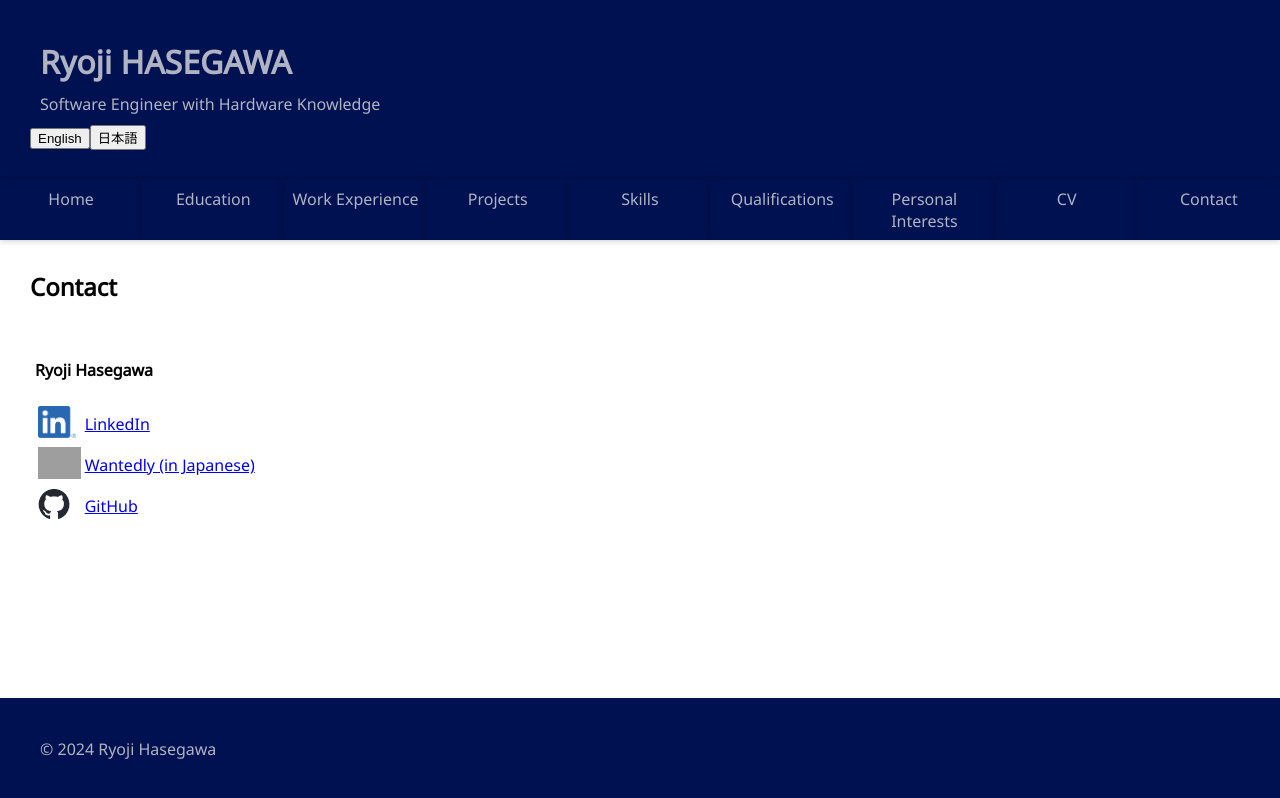
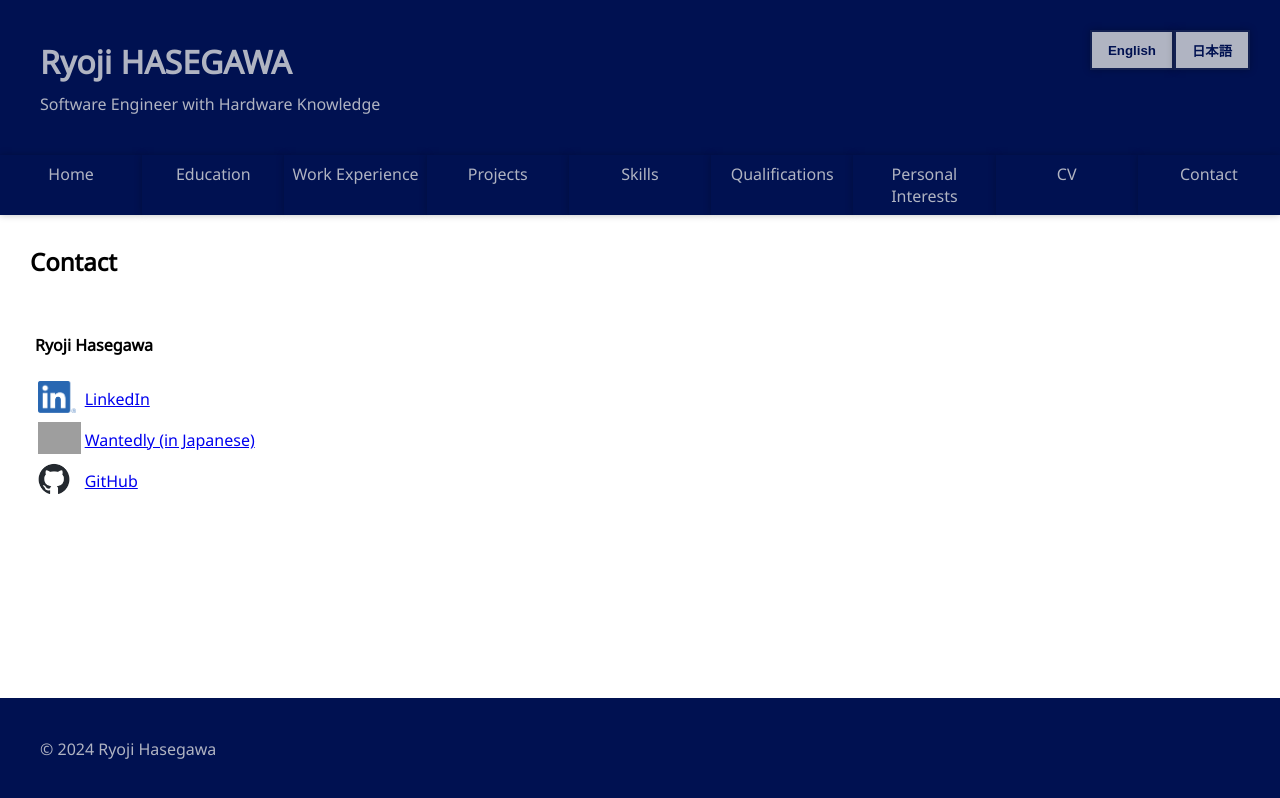
Before and after one commit to ryohassay/ryohassay.github.io, a React (Create React App) app: page /en/contact in a window 1280 px wide. Built offline with nearby package versions, Linux system fonts and the light colour scheme; grey boxes are pictures that could not be loaded.

Commit message:
Fix the language button design

```diff
--- a/src/App.css
+++ b/src/App.css
@@ -19,7 +19,12 @@ h3 {
     color: #b0b4c2;
     background-color: #001151;
     padding: 30px;
+    display: flex;
+}
 
+.header-title {
+    display: block;
+    width: 400px;
 }
 
 .title {
@@ -28,6 +33,33 @@ h3 {
 
 .sub-title {
     margin: 10px;
+}
+
+.lang-select {
+    width: calc(100% - 400px);
+    display: flex;
+    justify-content: flex-end;
+}
+
+.lang-button {
+    text-align: center;
+    vertical-align: middle;
+    text-decoration: none;
+    height: 40px;
+    padding: 0.5rem 1rem;
+    font-weight: bold;
+    border: 2px solid #132052;
+    box-shadow: 0px 0px 7px 0px rgba(0, 0, 0, 0.25);
+    color: #001151;
+    background-color: #b0b4c2;
+    transition: 0.3s;
+    cursor : pointer;
+}
+
+.lang-button:hover {
+    color: #b0b4c2;
+    background: #001768;
+    text-decoration: underline
 }
 
 .page-index-container {
@@ -39,7 +71,6 @@ h3 {
     padding: 0.5rem;
     border: 10px;
     text-align: center;
-    /* text-decoration: none; */
     border-color: white;
     background-color: #001151;
     box-shadow: 0px 0px 7px 0px rgba(0, 0, 0, 0.25);
--- a/src/components/Header.tsx
+++ b/src/components/Header.tsx
@@ -18,12 +18,12 @@ const Header = ({ path }: HeaderPropsType) => {
 
     return (
         <div className="header-container">
-            <>
+            <div className="header-title">
                 <Title />
                 <div className="sub-title">
                     {t("title")}
                 </div>
-            </>
+            </div>
 
             <div className="lang-select">
                 <Link to={"/en" + path}>
--- a/src/pages/ContactPage.tsx
+++ b/src/pages/ContactPage.tsx
@@ -24,9 +24,12 @@ const ContactPage = ({ pagesJson }: PageIndexType) => {
             <div className="main">
                 <h4>{t("contactPage.name")}</h4>
                 <table className="service-table">
-                    <ContactCard logoUrl={LinkedInUrl} serviceName="LinkedIn" address="https://www.linkedin.com/in/ryoji-hasegawa/"/>
-                    <ContactCard logoUrl={WantedlyUrl} serviceName={t("contactPage.wantedly")} address="https://www.wantedly.com/id/ryoji_hasegawa"/>
-                    <ContactCard logoUrl={GitHubUrl} serviceName="GitHub" address="https://github.com/ryohassay"/>
+                    <tbody>
+                        <ContactCard logoUrl={LinkedInUrl} serviceName="LinkedIn" address="https://www.linkedin.com/in/ryoji-hasegawa/"/>
+                        <ContactCard logoUrl={WantedlyUrl} serviceName={t("contactPage.wantedly")} address="https://www.wantedly.com/id/ryoji_hasegawa"/>
+                        <ContactCard logoUrl={GitHubUrl} serviceName="GitHub" address="https://github.com/ryohassay"/>
+                    </tbody>
+
                 </table>
 
             </div>
```
